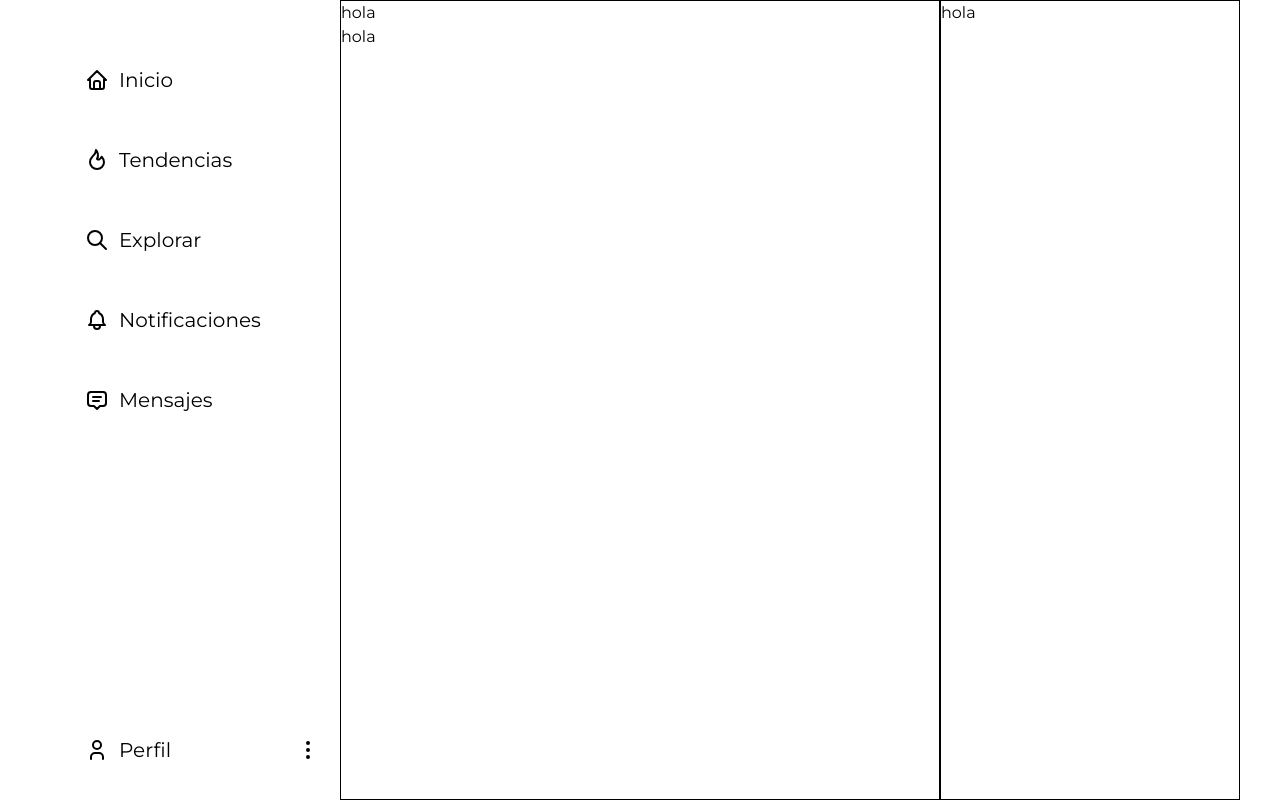
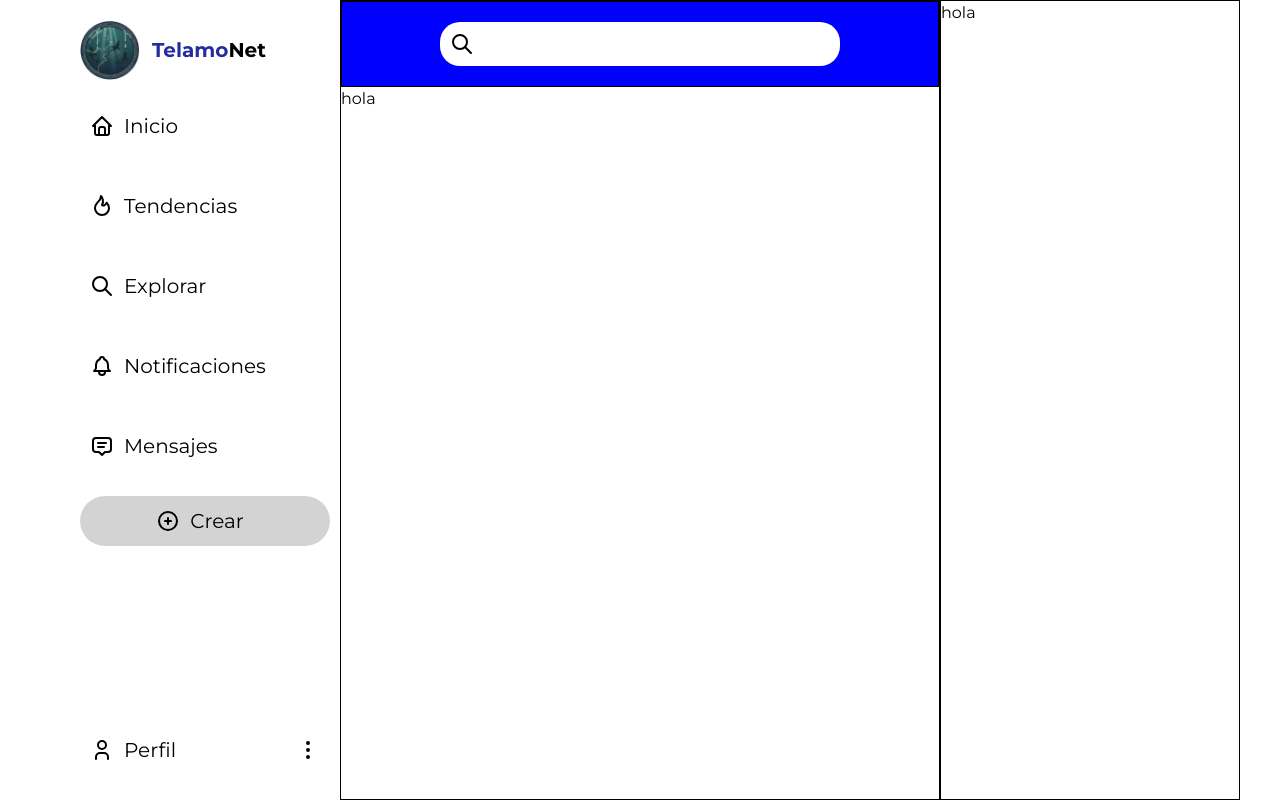
Before and after one commit to AntonioMorera/Telamonet, a Vue app: page /home in a window 1280 px wide. Built offline with nearby package versions, Linux system fonts and the light colour scheme.

Commit message:
searchBar Created

```diff
--- a/src/components/NavBar.vue
+++ b/src/components/NavBar.vue
@@ -7,11 +7,16 @@
 
 <template>
     <nav>
+        <div class="flex flex-row items-center gap-3 mb-4">
+            <img class="w-[60px] h-[60px]" src="/src/assets/logo/telamon_logo.png" alt="">
+            <h1 class="font-bold text-[20px]">{{ t.nav.title }}<span>{{ t.nav.website }}</span></h1>
+        </div>
         <router-link class="link" to="/home"><svg xmlns="http://www.w3.org/2000/svg" width="24" height="24" viewBox="0 0 24 24" fill="none" stroke="currentColor" stroke-width="2" stroke-linecap="round" stroke-linejoin="round" class="icon icon-tabler icons-tabler-outline icon-tabler-home"><path stroke="none" d="M0 0h24v24H0z" fill="none"/><path d="M5 12l-2 0l9 -9l9 9l-2 0" /><path d="M5 12v7a2 2 0 0 0 2 2h10a2 2 0 0 0 2 -2v-7" /><path d="M9 21v-6a2 2 0 0 1 2 -2h2a2 2 0 0 1 2 2v6" /></svg>{{ t.nav.home }}</router-link>
         <router-link class="link" to="/trending"><svg xmlns="http://www.w3.org/2000/svg" width="24" height="24" viewBox="0 0 24 24" fill="none" stroke="currentColor" stroke-width="2" stroke-linecap="round" stroke-linejoin="round" class="icon icon-tabler icons-tabler-outline icon-tabler-flame"><path stroke="none" d="M0 0h24v24H0z" fill="none"/><path d="M12 10.941c2.333 -3.308 .167 -7.823 -1 -8.941c0 3.395 -2.235 5.299 -3.667 6.706c-1.43 1.408 -2.333 3.621 -2.333 5.588c0 3.704 3.134 6.706 7 6.706s7 -3.002 7 -6.706c0 -1.712 -1.232 -4.403 -2.333 -5.588c-2.084 3.353 -3.257 3.353 -4.667 2.235" /></svg>{{ t.nav.trending }}</router-link>
         <router-link class="link" to="/explore"><svg xmlns="http://www.w3.org/2000/svg" width="24" height="24" viewBox="0 0 24 24" fill="none" stroke="currentColor" stroke-width="2" stroke-linecap="round" stroke-linejoin="round" class="icon icon-tabler icons-tabler-outline icon-tabler-search"><path stroke="none" d="M0 0h24v24H0z" fill="none"/><path d="M10 10m-7 0a7 7 0 1 0 14 0a7 7 0 1 0 -14 0" /><path d="M21 21l-6 -6" /></svg>{{ t.nav.explore }}</router-link>
         <router-link class="link" to="/notification"><svg xmlns="http://www.w3.org/2000/svg" width="24" height="24" viewBox="0 0 24 24" fill="none" stroke="currentColor" stroke-width="2" stroke-linecap="round" stroke-linejoin="round" class="icon icon-tabler icons-tabler-outline icon-tabler-bell"><path stroke="none" d="M0 0h24v24H0z" fill="none"/><path d="M10 5a2 2 0 1 1 4 0a7 7 0 0 1 4 6v3a4 4 0 0 0 2 3h-16a4 4 0 0 0 2 -3v-3a7 7 0 0 1 4 -6" /><path d="M9 17v1a3 3 0 0 0 6 0v-1" /></svg>{{ t.nav.notification }}</router-link>
         <router-link class="link" to="/chat"><svg xmlns="http://www.w3.org/2000/svg" width="24" height="24" viewBox="0 0 24 24" fill="none" stroke="currentColor" stroke-width="2" stroke-linecap="round" stroke-linejoin="round" class="icon icon-tabler icons-tabler-outline icon-tabler-message-2"><path stroke="none" d="M0 0h24v24H0z" fill="none"/><path d="M8 9h8" /><path d="M8 13h6" /><path d="M9 18h-3a3 3 0 0 1 -3 -3v-8a3 3 0 0 1 3 -3h12a3 3 0 0 1 3 3v8a3 3 0 0 1 -3 3h-3l-3 3l-3 -3z" /></svg>{{ t.nav.chat }}</router-link>
+        <router-link class="link" id="post" to="/post"><svg xmlns="http://www.w3.org/2000/svg" width="24" height="24" viewBox="0 0 24 24" fill="none" stroke="currentColor" stroke-width="2" stroke-linecap="round" stroke-linejoin="round" class="icon icon-tabler icons-tabler-outline icon-tabler-circle-plus"><path stroke="none" d="M0 0h24v24H0z" fill="none"/><path d="M3 12a9 9 0 1 0 18 0a9 9 0 0 0 -18 0" /><path d="M9 12h6" /><path d="M12 9v6" /></svg>{{ t.nav.post }}</router-link>
         <router-link class="link" id="profile" to="/profile"><svg xmlns="http://www.w3.org/2000/svg" width="24" height="24" viewBox="0 0 24 24" fill="none" stroke="currentColor" stroke-width="2" stroke-linecap="round" stroke-linejoin="round" class="icon icon-tabler icons-tabler-outline icon-tabler-user"><path stroke="none" d="M0 0h24v24H0z" fill="none"/><path d="M8 7a4 4 0 1 0 8 0a4 4 0 0 0 -8 0" /><path d="M6 21v-2a4 4 0 0 1 4 -4h4a4 4 0 0 1 4 4v2" /></svg>{{ t.nav.profile }}<svg id="dots" xmlns="http://www.w3.org/2000/svg" width="24" height="24" viewBox="0 0 24 24" fill="none" stroke="currentColor" stroke-width="2" stroke-linecap="round" stroke-linejoin="round" class="icon icon-tabler icons-tabler-outline icon-tabler-dots-vertical"><path stroke="none" d="M0 0h24v24H0z" fill="none"/><path d="M12 12m-1 0a1 1 0 1 0 2 0a1 1 0 1 0 -2 0" /><path d="M12 19m-1 0a1 1 0 1 0 2 0a1 1 0 1 0 -2 0" /><path d="M12 5m-1 0a1 1 0 1 0 2 0a1 1 0 1 0 -2 0" /></svg></router-link>
         <!--<router-link class="link" to="/addAccount">{{ t.nav.addAccount }}</router-link>-->
         <!--<router-link class="link" to="/register">{{ t.nav.register }}</router-link>-->
@@ -21,11 +26,19 @@
 </template>
 
 <style scoped>
+    h1 {
+        color: rgb(38, 44, 160);
+    }
+
+    span {
+        color: black;
+    }
+
     nav {
         width: 300px;
         display: flex;
         flex-direction: column;
-        margin-top: 50px;
+        margin-top: 20px;
         padding-left: 40px;
         min-height: 90vh;
     }
@@ -38,13 +51,27 @@
         font-size: 20px;
         align-items: center;
         padding: 5px 0px 5px 5px;
-        border-radius: 8px;
+        border-radius: 10px;
         margin-right: 10px;
+        padding-left: 10px;
         height: 60px;
     }
 
     .link:hover {
         background-color: lightgray;
+    }
+
+    #post {
+        display: flex;
+        background-color: lightgray;
+        justify-content: center;
+        padding-right: 20px;
+        border-radius: 30px;
+        height: 50px;
+    }
+
+    #post:hover {
+        background-color: darkgray;
     }
 
     #profile {
@@ -56,5 +83,4 @@
         position: absolute;
         right: 10px;
     }
-
 </style>
--- /dev/null
+++ b/src/components/SearchBar.vue
@@ -0,0 +1,49 @@
+
+<script setup>
+    import { useTranslations } from '../composables/useTranslations'
+    const { t } = useTranslations() // Variable para llamar al archivo de traduccion
+
+</script>
+
+<template>
+    <div id="searchBar">
+        <div id="Bar">
+            <svg xmlns="http://www.w3.org/2000/svg" width="24" height="24" viewBox="0 0 24 24" fill="none" stroke="currentColor" stroke-width="2" stroke-linecap="round" stroke-linejoin="round" class="icon icon-tabler icons-tabler-outline icon-tabler-search"><path stroke="none" d="M0 0h24v24H0z" fill="none"/><path d="M10 10m-7 0a7 7 0 1 0 14 0a7 7 0 1 0 -14 0" /><path d="M21 21l-6 -6" /></svg>
+            <input type="text"></input>
+        </div>
+    </div>
+
+</template>
+
+<style scope>
+    #Bar {
+        display: flex;
+        flex-direction: row;
+        background-color: white;
+        border-radius: 20px;
+        padding: 10px;
+        width: 400px;
+        align-items: center;
+    }
+
+    #Bar:hover {
+        outline: 3px solid black;
+        border-color: black;
+    }
+
+    #searchBar {
+        display: flex;
+        background-color: blue;
+        border: 1px solid black;
+        justify-content: center;
+        padding: 20px;
+    }
+
+    input {
+        margin-left: 10px;
+        width: 340px;
+        outline: none;
+        font-size: 18px;
+    }
+
+</style>
--- a/src/translations/en/nav.js
+++ b/src/translations/en/nav.js
@@ -1,10 +1,13 @@
 // translations/en/nav.js
 export const nav = {
+    title: "Telamo",
+    website: "Net",
     home: "Home",
     trending: "Trending",
     explore: "Explore",
     notification: "Notifications",
     chat: "Mesagges",
+    post: "Post",
     profile: "Profile",
     addAccount: "Add Account",
     register: "Register",
--- a/src/translations/es/nav.js
+++ b/src/translations/es/nav.js
@@ -1,10 +1,13 @@
 // translations/es/nav.js
 export const nav = {
+    title: "Telamo",
+    website: "Net",
     home: "Inicio",
     trending: "Tendencias",
     explore: "Explorar",
     notification: "Notificaciones",
     chat: "Mensajes",
+    post: "Crear",
     profile: "Perfil",
     addAccount: "Añadir Cuenta",
     register: "Registrarse",
--- a/src/views/HomeView.vue
+++ b/src/views/HomeView.vue
@@ -1,5 +1,6 @@
 <script setup>
     import NavBar from '../components/NavBar.vue';
+    import SearchBar from '../components/SearchBar.vue';
     import { useTranslations } from '../composables/useTranslations'
     //const { t } = useTranslations() // Variable para llamar al archivo de traduccion
 
@@ -9,9 +10,7 @@
     <main>
         <NavBar></NavBar>
         <section>
-            <div id="searchBar">
-                <p>hola</p>
-            </div>
+            <SearchBar></SearchBar>
             <div id="mainBody">
                 <p>hola</p>
             </div>
```
Also changed, not shown: src/assets/logo/telamon_logo.png (added).
